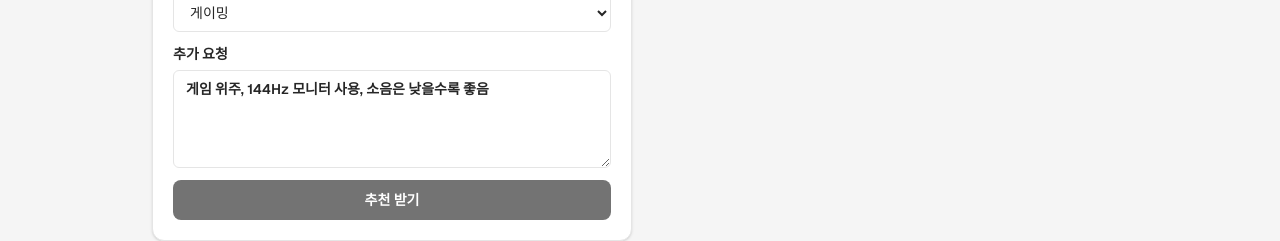
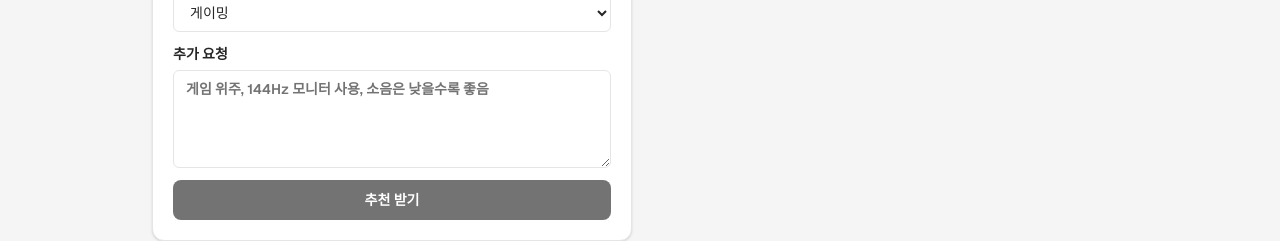
Before and after one commit to 202504054/secondgear, a Next.js app: page /recommend in a window 1280 px wide. Shown: the part 437-678 px from the top of the page. Built offline with nearby package versions, Linux system fonts and the light colour scheme.

Commit message:
버그 수정

```diff
--- a/app/ai-price/page.tsx
+++ b/app/ai-price/page.tsx
@@ -22,6 +22,8 @@ const categoryOptions: CategoryOption[] = [
   { value: "editing", label: "편집/창작" },
   { value: "streaming", label: "방송 송출" },
 ];
+
+const DEFAULT_CONDITION_NOTE = "생활 기스 소량, 채굴 이력 없음";
 
 function isValuationResult(value: unknown): value is ValuationResult {
   if (!value || typeof value !== "object") {
@@ -52,7 +54,7 @@ export default function AiPricePage() {
   const [purpose, setPurpose] = useState("gaming");
   const [components, setComponents] = useState("RTX 3060, i5-12400F, RAM 16GB, SSD 1TB");
   const [conditionGrade, setConditionGrade] = useState("중고");
-  const [conditionNote, setConditionNote] = useState("생활 기스 소량, 채굴 이력 없음");
+  const [conditionNote, setConditionNote] = useState(DEFAULT_CONDITION_NOTE);
   const [usageYears, setUsageYears] = useState("2");
   const [valuation, setValuation] = useState<ValuationResult | string | null>(null);
   const [loading, setLoading] = useState(false);
@@ -151,7 +153,9 @@ export default function AiPricePage() {
                   rows={4}
                   value={conditionNote}
                   onChange={(event) => setConditionNote(event.target.value)}
-                  className="mt-1.5 w-full rounded-md border border-neutral-200 bg-white px-3 py-2 text-sm outline-none hover:border-neutral-400"
+                  className={`mt-1.5 w-full rounded-md border border-neutral-200 bg-white px-3 py-2 text-sm outline-none hover:border-neutral-400 ${
+                    conditionNote === DEFAULT_CONDITION_NOTE ? "text-neutral-500" : "text-neutral-900"
+                  }`}
                 />
               </label>
 
--- a/app/recommend/page.tsx
+++ b/app/recommend/page.tsx
@@ -49,6 +49,8 @@ const BUDGET_MAX = 10_000_000;
 const BUDGET_STEP = 50_000;
 const BUDGET_TOO_LOW_MESSAGE = "예산은 30만 원 이상이어야 합니다. 다시 입력해 주세요.";
 
+const DEFAULT_REQUIREMENTS = "게임 위주, 144Hz 모니터 사용, 소음은 낮을수록 좋음";
+
 function formatWon(value: number) {
   return `W${new Intl.NumberFormat("ko-KR").format(value)}`;
 }
@@ -72,7 +74,7 @@ export default function RecommendPage() {
   const [budget, setBudget] = useState(1_500_000);
   const [budgetInput, setBudgetInput] = useState("1500000");
   const [budgetWarning, setBudgetWarning] = useState("");
-  const [requirements, setRequirements] = useState("게임 위주, 144Hz 모니터 사용, 소음은 낮을수록 좋음");
+  const [requirements, setRequirements] = useState(DEFAULT_REQUIREMENTS);
   const [result, setResult] = useState<RecommendationResult | string | null>(null);
   const [loading, setLoading] = useState(false);
   const [error, setError] = useState("");
@@ -298,7 +300,9 @@ export default function RecommendPage() {
               rows={4}
               value={requirements}
               onChange={(event) => setRequirements(event.target.value)}
-              className="mt-1.5 min-h-[5.5rem] w-full resize-y rounded-md border border-neutral-200 bg-white px-3 py-2 text-sm outline-none hover:border-neutral-400"
+              className={`mt-1.5 min-h-[5.5rem] w-full resize-y rounded-md border border-neutral-200 bg-white px-3 py-2 text-sm outline-none hover:border-neutral-400 ${
+                requirements === DEFAULT_REQUIREMENTS ? "text-neutral-500" : "text-neutral-900"
+              }`}
             />
           </label>
 
```
